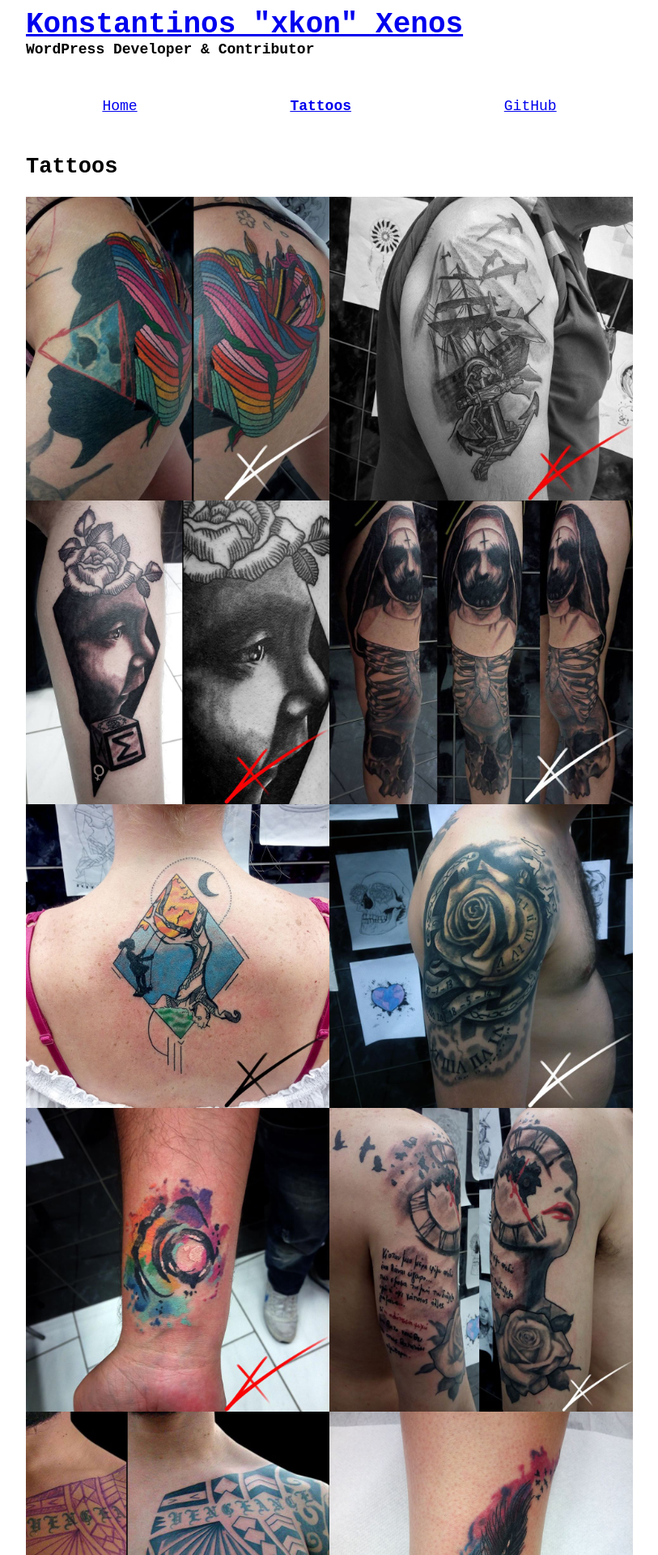
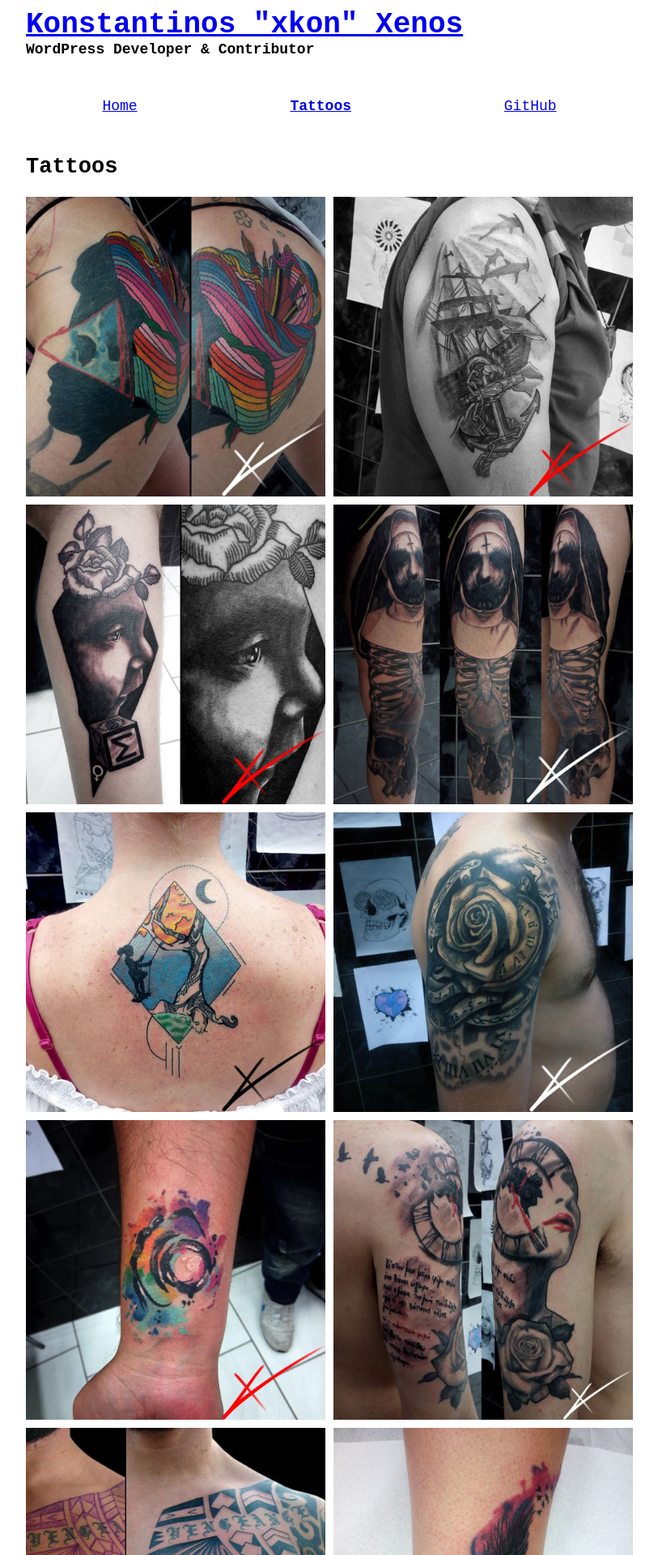
Before and after one commit to mrxkon/mrxkon.github.io, a Jekyll site: the page built from tattoos.html, in a window 1280 px wide. Shown: the top 1920 px of the page at 81% size, without its empty margins (233-1046 px from the left). Built offline with Jekyll 4.4.1, drawn with Linux system fonts in a browser that asks for light colours.

Commit message:
Update header.html

```diff
--- a/_includes/header.html
+++ b/_includes/header.html
@@ -21,7 +21,7 @@
 			{% endif %}
 		</title>
 
-		<style>body{font-size:18px;font-family:"Courier New",Courier,monospace;margin:10px}a{color:#00e;text-decoration:underline}a:hover{text-decoration:none}.body-wrap{max-width:750px;margin:0 auto}.site-title{margin:0}.site-description{font-weight:700}nav{margin-top:50px;margin-bottom:50px}nav.primary-navigation ul{list-style:none;padding:0;display:flex;justify-content:space-around}nav.primary-navigation ul li.active{font-weight:700}.contributions table{font-size:12px;border-collapse:collapse}.contributions table tr td{border-bottom:1px solid #d3d3d3;padding:10px}.gallery{display:grid;grid-template-columns:repeat(2,50%);}.gallery-item{width:100%;}.footer{margin-top:50px;border-top:1px solid #000}</style>
+		<style>body{font-size:18px;font-family:"Courier New",Courier,monospace;margin:10px}a{color:#00e;text-decoration:underline}a:hover{text-decoration:none}.body-wrap{max-width:750px;margin:0 auto}.site-title{margin:0}.site-description{font-weight:700}nav{margin-top:50px;margin-bottom:50px}nav.primary-navigation ul{list-style:none;padding:0;display:flex;justify-content:space-around}nav.primary-navigation ul li.active{font-weight:700}.contributions table{font-size:12px;border-collapse:collapse}.contributions table tr td{border-bottom:1px solid #d3d3d3;padding:10px}.gallery{display:grid;grid-gap:10px;grid-template-columns:repeat(2, calc(50% - 5px));}.gallery-item{width:100%;}.footer{margin-top:50px;border-top:1px solid #000}</style>
 	</head>
 
 	<body>
```
